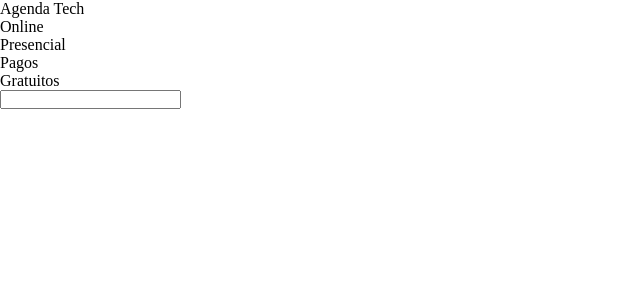
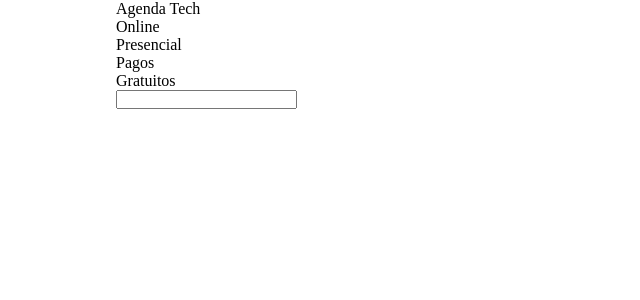
Before and after one commit to zeotoni/hackathon-orange, an Angular app: page / in a window 1280 px wide. Shown: the top 300 px of the page, without its empty margins (0-640 px from the left). Built offline with nearby package versions, Linux system fonts and the light colour scheme.

Commit message:
add component container to header

```diff
--- a/src/app/shared/components/header/header.component.html
+++ b/src/app/shared/components/header/header.component.html
@@ -1,4 +1,5 @@
 <header>
+  <app-container>
     <nav>
       <ul>
         <li><a>Agenda Tech</a></li>
@@ -9,4 +10,5 @@
       </ul>
     </nav>
     <input type="search">
+  </app-container>
 </header>
```
Lines whose indentation alone changed are shown as unchanged.
